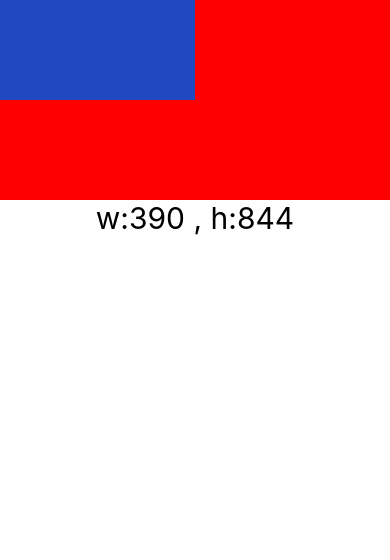
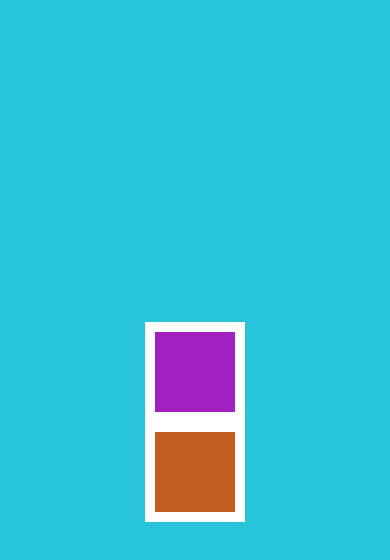
Before and after one commit to braianLucero/ReactNativeProyecto, a React Native app: screen / in a window 390 px wide. Shown: the top 560 px of the page. Built offline with nearby package versions, Linux system fonts and the light colour scheme.

Commit message:
Relative Box Positioning

```diff
--- a/App.tsx
+++ b/App.tsx
@@ -1,8 +1,9 @@
 import React from 'react';
+import { SafeAreaView } from 'react-native';
 // import { ContadorScreen } from './src/screens/ContadorScreen';
 // import { BoxObjectModelScreen } from './src/screens/BoxObjectModelScreen';
-import { SafeAreaView } from 'react-native';
-import { DimensionesScreen } from './src/screens/DimensionesScreen';
+// import { DimensionesScreen } from './src/screens/DimensionesScreen';
+import { PositionScreen } from './src/screens/PositionScreen';
 
 // SafeAreaView es mas que nada para ios para que no choque con el noch
 const App = () => {
@@ -10,7 +11,8 @@
     <SafeAreaView style={{ flex: 1 }}>
       {/* // <ContadorScreen /> */}
       {/* <BoxObjectModelScreen /> */}
-      <DimensionesScreen />
+      {/* <DimensionesScreen /> */}
+      <PositionScreen />
 
     </SafeAreaView>
   );
--- /dev/null
+++ b/src/screens/PositionScreen.tsx
@@ -0,0 +1,36 @@
+import React from 'react'
+import { View, StyleSheet } from 'react-native';
+
+export const PositionScreen = () => {
+    return (
+        <View style={styles.container}>
+            <View style={styles.cajaMorada} />
+            <View style={styles.cajaNaranja} />
+        </View>
+    )
+}
+const styles = StyleSheet.create({
+    container: {
+        flex: 1,
+        backgroundColor: '#28C4D9',
+        justifyContent: 'center',
+        alignItems: 'center'
+
+    },
+    cajaMorada: {
+        width: 100,
+        height: 100,
+        backgroundColor: '#a120c1',
+        borderWidth: 10,
+        borderColor: 'white',
+
+    },
+    cajaNaranja: {
+        width: 100,
+        height: 100,
+        backgroundColor: '#c15d20',
+        borderWidth: 10,
+        borderColor: 'white',
+
+    }
+});
```
